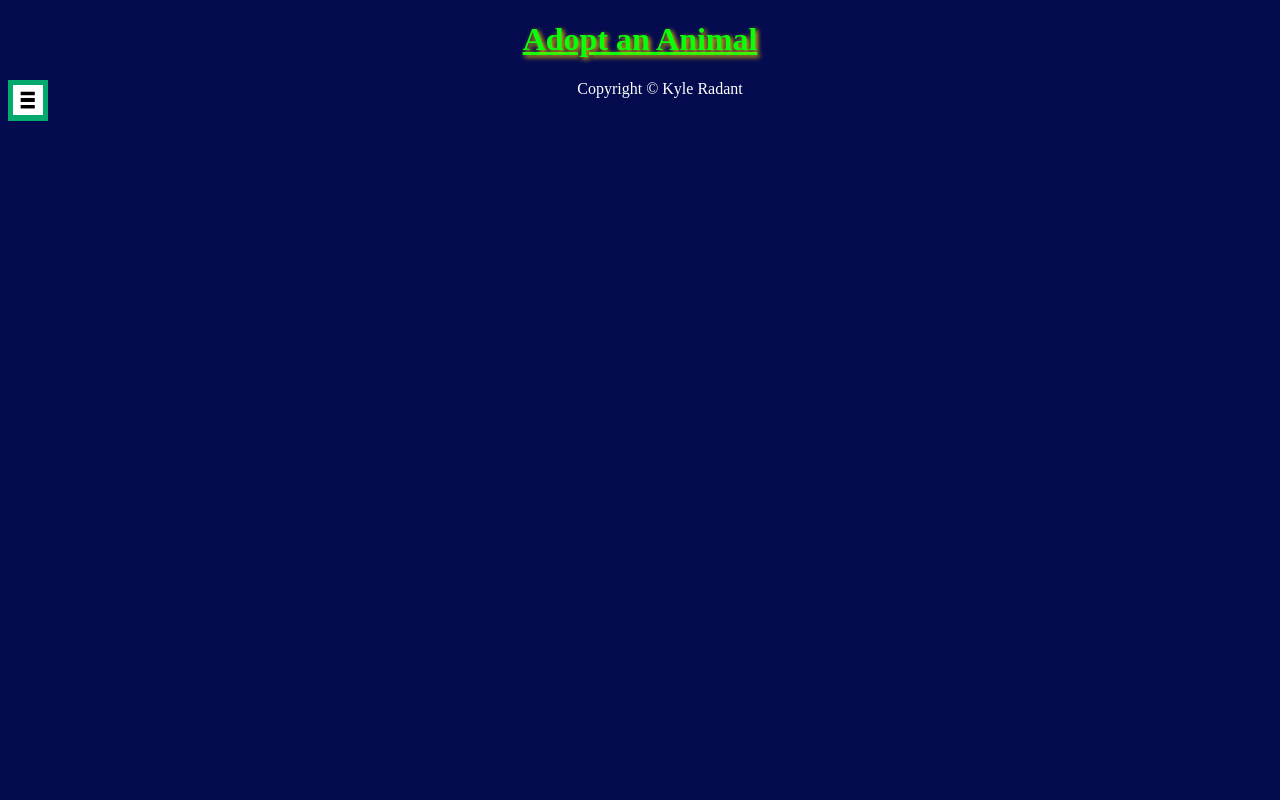
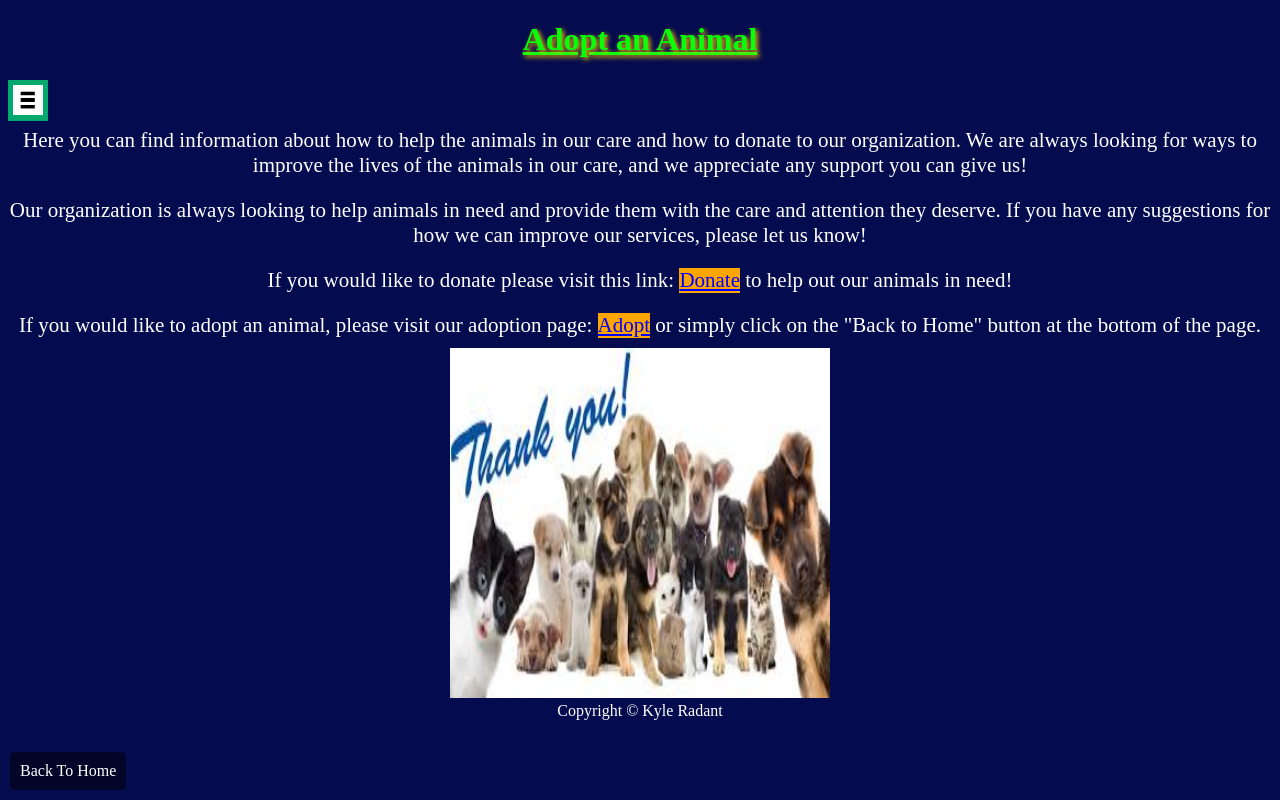
Before and after one commit to KyleR612/adoption-project-website, a plain HTML site: page pages/Information Center.html in a window 1280 px wide. Drawn offline with Linux system fonts and the light colour scheme.

Commit message:
updated the information center.html file

```diff
--- a/pages/Information Center.html
+++ b/pages/Information Center.html
@@ -19,6 +19,12 @@
         <a href="../pages/donate.html">Donate</a>
         </div>
         </div>
+        <p class="information first-info">Here you can find information about how to help the animals in our care and how to donate to our organization. We are always looking for ways to improve the lives of the animals in our care, and we appreciate any support you can give us!</p>
+        <p class="information">Our organization is always looking to help animals in need and provide them with the care and attention they deserve. If you have any suggestions for how we can improve our services, please let us know!</p>
+        <p class="information">If you would like to donate please visit this link: <a href="../pages/donate.html" class="donate">Donate</a> to help out our animals in need!</p>
+        <p class="information">If you would like to adopt an animal, please visit our adoption page: <a href="../index.html" class="donate">Adopt</a> or simply click on the "Back to Home" button at the bottom of the page.</p>
+        <img src="../images/thank you.jpg" width="380" height="350" class="thank-you-image">
         <footer>Copyright &copy; Kyle Radant</footer>
+        <a href="../index.html" class="home-button">Back To Home</a>
     </body>
 </html>
--- a/pages/adopt.css
+++ b/pages/adopt.css
@@ -241,11 +241,15 @@ body {
 }
 /* Back to Home Page Button */
 .home-button {
+    position: fixed;
+    bottom: 10px;
+    left: 10px;
     color: white;
-    float: left;
-    margin-top: 50px;
-    margin-left: 10px;
-    margin-bottom: 20px;
+    z-index: 1000;
+    text-decoration: none;
+    background-color: rgba(0, 0, 0, 0.5);
+    padding: 10px;
+    border-radius: 5px;
 }
 /* Adoption Form Styles */
 .adoption-form {
@@ -343,9 +347,24 @@ body {
     font-size: 21px;
     margin-top: 90px;
 }
+.contact-image {
+    margin-bottom: 5px;
+}
+.contact-email {
+    margin-top: 20px;
+}
 .email {
     color: white;
     text-decoration: underline;
+}
+/* Information Center */
+.information {
+    font-size: 21px;
+    margin-top: 20px;
+    margin-bottom: 10px;
+}
+.first-info {
+    margin-top: 70px;
 }
 /* Footer  */
 footer {
```
Also changed, not shown: pages/Blankets.html (+1 -0 lines), pages/Contact.html (+3 -2 lines), pages/Dog Beds.html (+1 -0 lines), pages/Dog and Cat Food.html (renamed from pages/FreshPet.html, +1 -0 lines), pages/Help the Animals.html (+1 -0 lines), pages/Leashes.html (+1 -0 lines), pages/Purina Pro Plan.html (deleted, +0 -24 lines), pages/Toys.html (+1 -0 lines), pages/donate confirmation.html (+1 -0 lines), pages/donate.html (+1 -0 lines), images/thank you.jpg (added).
